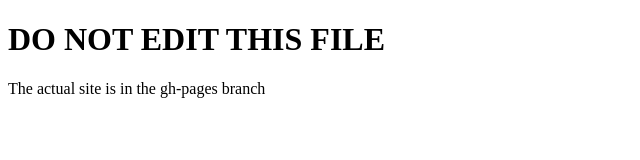
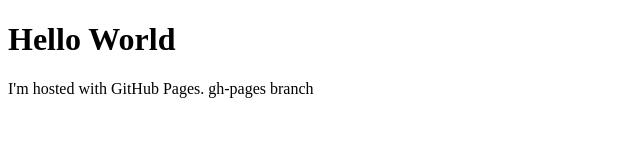
Before and after one commit to NJ-Brad/NJ-Brad.github.io, a plain HTML site: page index.html in a window 1280 px wide. Shown: the whole page, without its empty margins (0-640 px from the left). Drawn offline with Linux system fonts and the light colour scheme.

Commit message:
Update index.html

```diff
--- a/index.html
+++ b/index.html
@@ -1,7 +1,7 @@
 <!DOCTYPE html>
 <html>
 <body>
-<h1>DO NOT EDIT THIS FILE</h1>
-<p>The actual site is in the gh-pages branch</p>
+<h1>Hello World</h1>
+<p>I'm hosted with GitHub Pages. gh-pages branch</p>
 </body>
 </html>
```
